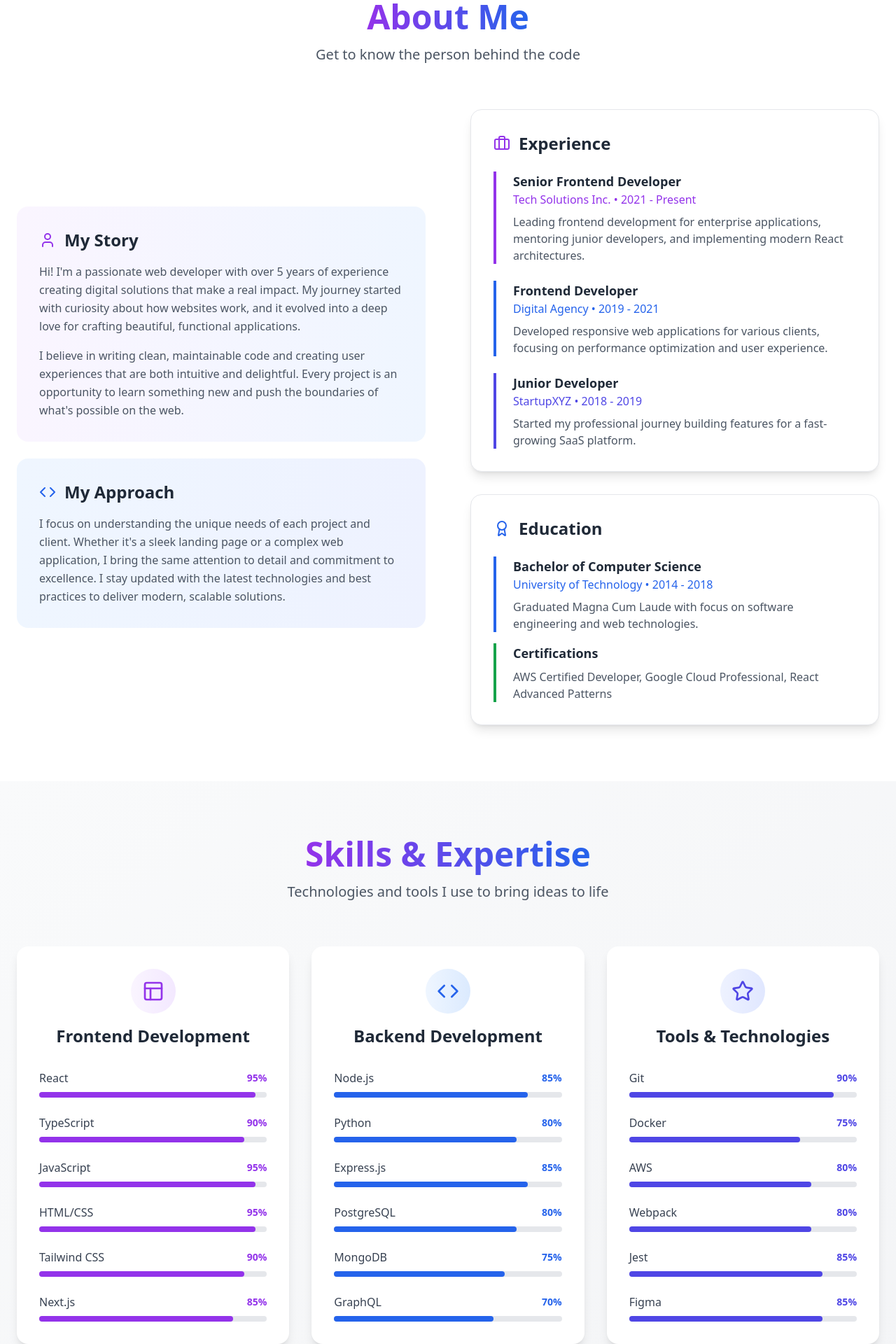
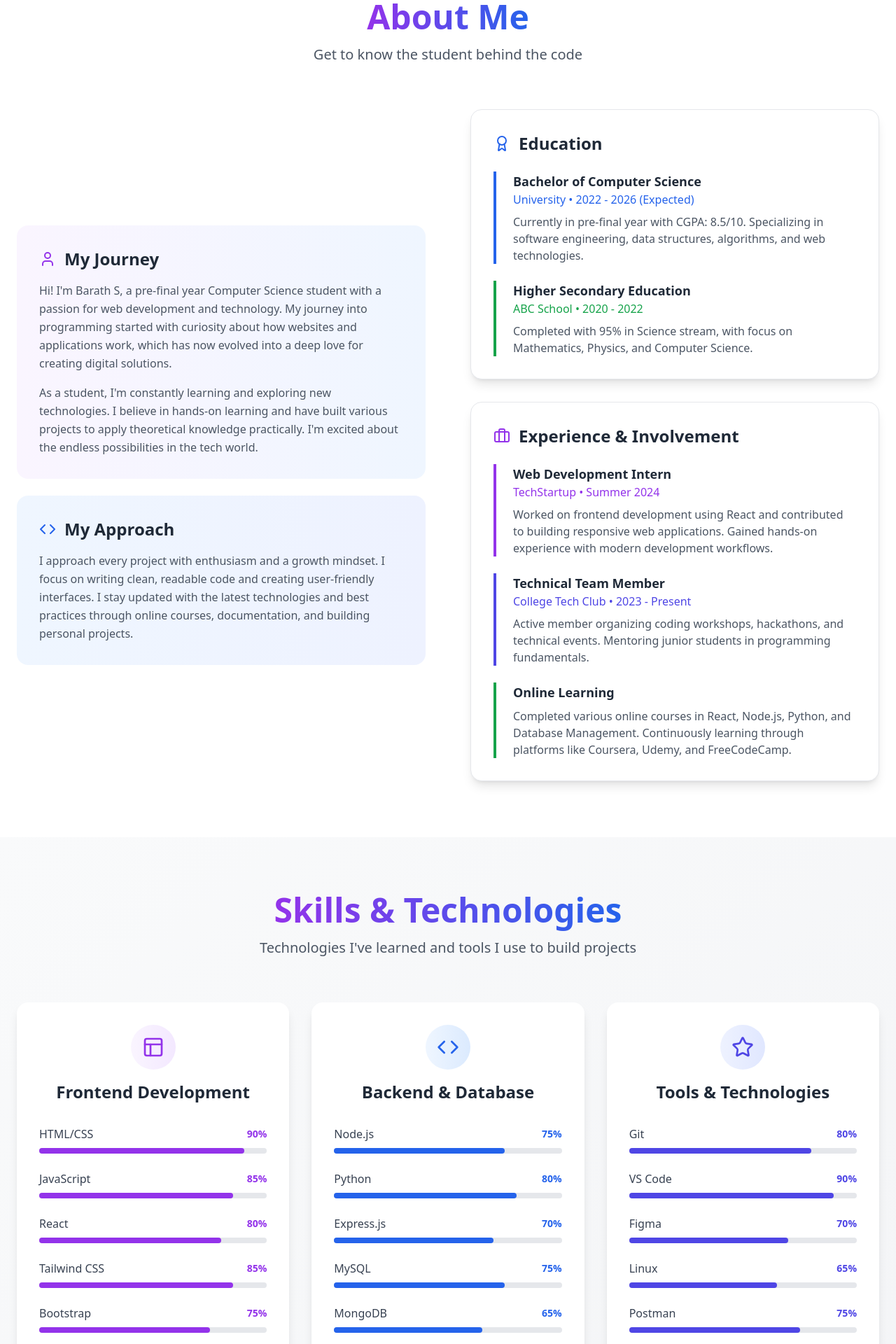
Before and after one commit to barath-03-05-2006/PRODIGY_WD_05, a React (Vite) app: page / in a window 1280 px wide. Shown: the part 880-2800 px from the top of the page at 70% size. Built offline with nearby package versions, Linux system fonts and the light colour scheme.

Commit message:
Customize portfolio for Barath S
Update content to reflect Barath S's information as a prefinal year college student.

```diff
--- a/src/components/About.tsx
+++ b/src/components/About.tsx
@@ -12,7 +12,7 @@ const About = () => {
             </span>
           </h2>
           <p className="text-xl text-gray-600 max-w-2xl mx-auto">
-            Get to know the person behind the code
+            Get to know the student behind the code
           </p>
         </div>
 
@@ -22,17 +22,18 @@ const About = () => {
             <div className="bg-gradient-to-r from-purple-50 to-blue-50 p-8 rounded-2xl">
               <div className="flex items-center mb-4">
                 <User className="text-purple-600 mr-3" size={24} />
-                <h3 className="text-2xl font-semibold text-gray-800">My Story</h3>
+                <h3 className="text-2xl font-semibold text-gray-800">My Journey</h3>
               </div>
               <p className="text-gray-600 leading-relaxed mb-4">
-                Hi! I'm a passionate web developer with over 5 years of experience creating digital solutions
-                that make a real impact. My journey started with curiosity about how websites work, and it
-                evolved into a deep love for crafting beautiful, functional applications.
+                Hi! I'm Barath S, a pre-final year Computer Science student with a passion for
+                web development and technology. My journey into programming started with curiosity
+                about how websites and applications work, which has now evolved into a deep love
+                for creating digital solutions.
               </p>
               <p className="text-gray-600 leading-relaxed">
-                I believe in writing clean, maintainable code and creating user experiences that are both
-                intuitive and delightful. Every project is an opportunity to learn something new and push
-                the boundaries of what's possible on the web.
+                As a student, I'm constantly learning and exploring new technologies. I believe in
+                hands-on learning and have built various projects to apply theoretical knowledge
+                practically. I'm excited about the endless possibilities in the tech world.
               </p>
             </div>
 
@@ -42,67 +43,70 @@ const About = () => {
                 <h3 className="text-2xl font-semibold text-gray-800">My Approach</h3>
               </div>
               <p className="text-gray-600 leading-relaxed">
-                I focus on understanding the unique needs of each project and client. Whether it's a
-                sleek landing page or a complex web application, I bring the same attention to detail
-                and commitment to excellence. I stay updated with the latest technologies and best
-                practices to deliver modern, scalable solutions.
+                I approach every project with enthusiasm and a growth mindset. I focus on writing
+                clean, readable code and creating user-friendly interfaces. I stay updated with
+                the latest technologies and best practices through online courses, documentation,
+                and building personal projects.
               </p>
             </div>
           </div>
 
           {/* Experience & Education */}
           <div className="space-y-8">
-            {/* Experience */}
-            <div className="bg-white border border-gray-200 rounded-2xl p-8 shadow-lg hover:shadow-xl transition-shadow duration-300">
-              <div className="flex items-center mb-6">
-                <Briefcase className="text-purple-600 mr-3" size={24} />
-                <h3 className="text-2xl font-semibold text-gray-800">Experience</h3>
-              </div>
-              <div className="space-y-6">
-                <div className="border-l-4 border-purple-600 pl-6">
-                  <h4 className="text-lg font-semibold text-gray-800">Senior Frontend Developer</h4>
-                  <p className="text-purple-600 font-medium">Tech Solutions Inc. • 2021 - Present</p>
-                  <p className="text-gray-600 mt-2">
-                    Leading frontend development for enterprise applications, mentoring junior developers,
-                    and implementing modern React architectures.
-                  </p>
-                </div>
-                <div className="border-l-4 border-blue-600 pl-6">
-                  <h4 className="text-lg font-semibold text-gray-800">Frontend Developer</h4>
-                  <p className="text-blue-600 font-medium">Digital Agency • 2019 - 2021</p>
-                  <p className="text-gray-600 mt-2">
-                    Developed responsive web applications for various clients, focusing on performance
-                    optimization and user experience.
-                  </p>
-                </div>
-                <div className="border-l-4 border-indigo-600 pl-6">
-                  <h4 className="text-lg font-semibold text-gray-800">Junior Developer</h4>
-                  <p className="text-indigo-600 font-medium">StartupXYZ • 2018 - 2019</p>
-                  <p className="text-gray-600 mt-2">
-                    Started my professional journey building features for a fast-growing SaaS platform.
-                  </p>
-                </div>
-              </div>
-            </div>
-
             {/* Education */}
             <div className="bg-white border border-gray-200 rounded-2xl p-8 shadow-lg hover:shadow-xl transition-shadow duration-300">
               <div className="flex items-center mb-6">
                 <Award className="text-blue-600 mr-3" size={24} />
                 <h3 className="text-2xl font-semibold text-gray-800">Education</h3>
               </div>
-              <div className="space-y-4">
+              <div className="space-y-6">
                 <div className="border-l-4 border-blue-600 pl-6">
                   <h4 className="text-lg font-semibold text-gray-800">Bachelor of Computer Science</h4>
-                  <p className="text-blue-600 font-medium">University of Technology • 2014 - 2018</p>
+                  <p className="text-blue-600 font-medium">University • 2022 - 2026 (Expected)</p>
                   <p className="text-gray-600 mt-2">
-                    Graduated Magna Cum Laude with focus on software engineering and web technologies.
+                    Currently in pre-final year with CGPA: 8.5/10. Specializing in software
+                    engineering, data structures, algorithms, and web technologies.
                   </p>
                 </div>
                 <div className="border-l-4 border-green-600 pl-6">
-                  <h4 className="text-lg font-semibold text-gray-800">Certifications</h4>
+                  <h4 className="text-lg font-semibold text-gray-800">Higher Secondary Education</h4>
+                  <p className="text-green-600 font-medium">ABC School • 2020 - 2022</p>
                   <p className="text-gray-600 mt-2">
-                    AWS Certified Developer, Google Cloud Professional, React Advanced Patterns
+                    Completed with 95% in Science stream, with focus on Mathematics,
+                    Physics, and Computer Science.
+                  </p>
+                </div>
+              </div>
+            </div>
+
+            {/* Experience & Projects */}
+            <div className="bg-white border border-gray-200 rounded-2xl p-8 shadow-lg hover:shadow-xl transition-shadow duration-300">
+              <div className="flex items-center mb-6">
+                <Briefcase className="text-purple-600 mr-3" size={24} />
+                <h3 className="text-2xl font-semibold text-gray-800">Experience & Involvement</h3>
+              </div>
+              <div className="space-y-6">
+                <div className="border-l-4 border-purple-600 pl-6">
+                  <h4 className="text-lg font-semibold text-gray-800">Web Development Intern</h4>
+                  <p className="text-purple-600 font-medium">TechStartup • Summer 2024</p>
+                  <p className="text-gray-600 mt-2">
+                    Worked on frontend development using React and contributed to building
+                    responsive web applications. Gained hands-on experience with modern development workflows.
+                  </p>
+                </div>
+                <div className="border-l-4 border-indigo-600 pl-6">
+                  <h4 className="text-lg font-semibold text-gray-800">Technical Team Member</h4>
+                  <p className="text-indigo-600 font-medium">College Tech Club • 2023 - Present</p>
+                  <p className="text-gray-600 mt-2">
+                    Active member organizing coding workshops, hackathons, and technical events.
+                    Mentoring junior students in programming fundamentals.
+                  </p>
+                </div>
+                <div className="border-l-4 border-green-600 pl-6">
+                  <h4 className="text-lg font-semibold text-gray-800">Online Learning</h4>
+                  <p className="text-gray-600 mt-2">
+                    Completed various online courses in React, Node.js, Python, and Database Management.
+                    Continuously learning through platforms like Coursera, Udemy, and FreeCodeCamp.
                   </p>
                 </div>
               </div>
--- a/src/components/Projects.tsx
+++ b/src/components/Projects.tsx
@@ -1,63 +1,64 @@
+
 import { Star, Code, Link } from 'lucide-react';
 
 const Projects = () => {
   const projects = [
     {
       id: 1,
-      title: "E-Commerce Platform",
-      description: "A full-stack e-commerce solution with React, Node.js, and Stripe integration. Features include user authentication, product catalog, shopping cart, and payment processing.",
-      image: "https://images.unsplash.com/photo-1486312338219-ce68d2c6f44d?ixlib=rb-4.0.3&ixid=M3wxMjA3fDB8MHxwaG90by1wYWdlfHx8fGVufDB8fHx8fA%3D%3D&auto=format&fit=crop&w=1200&q=80",
-      technologies: ["React", "Node.js", "Express", "MongoDB", "Stripe"],
+      title: "College Management System",
+      description: "A comprehensive web application for managing student records, course enrollment, and academic progress. Built with React frontend and Node.js backend with database integration.",
+      image: "https://images.unsplash.com/photo-1434030216411-0b793f4b4173?ixlib=rb-4.0.3&ixid=M3wxMjA3fDB8MHxwaG90by1wYWdlfHx8fGVufDB8fHx8fA%3D%3D&auto=format&fit=crop&w=1200&q=80",
+      technologies: ["React", "Node.js", "Express", "MySQL", "Bootstrap"],
       liveUrl: "#",
       githubUrl: "#",
       featured: true
     },
     {
       id: 2,
-      title: "Task Management App",
-      description: "A collaborative task management application with real-time updates, drag-and-drop functionality, and team collaboration features.",
-      image: "https://images.unsplash.com/photo-1461749280684-dccba630e2f6?ixlib=rb-4.0.3&ixid=M3wxMjA3fDB8MHxwaG90by1wYWdlfHx8fGVufDB8fHx8fA%3D%3D&auto=format&fit=crop&w=1200&q=80",
-      technologies: ["React", "TypeScript", "Firebase", "Tailwind"],
+      title: "Personal Finance Tracker",
+      description: "A responsive web app to track personal expenses, income, and savings goals. Features interactive charts and budget planning with local storage for data persistence.",
+      image: "https://images.unsplash.com/photo-1554224155-6726b3ff858f?ixlib=rb-4.0.3&ixid=M3wxMjA3fDB8MHxwaG90by1wYWdlfHx8fGVufDB8fHx8fA%3D%3D&auto=format&fit=crop&w=1200&q=80",
+      technologies: ["JavaScript", "Chart.js", "CSS3", "Local Storage"],
       liveUrl: "#",
       githubUrl: "#",
       featured: true
     },
     {
       id: 3,
-      title: "Weather Dashboard",
-      description: "A responsive weather application with location-based forecasts, interactive maps, and detailed weather analytics.",
-      image: "https://images.unsplash.com/photo-1500673922987-e212871fec22?ixlib=rb-4.0.3&ixid=M3wxMjA3fDB8MHxwaG90by1wYWdlfHx8fGVufDB8fHx8fA%3D%3D&auto=format&fit=crop&w=1200&q=80",
-      technologies: ["Vue.js", "Chart.js", "OpenWeather API"],
+      title: "Study Planner App",
+      description: "A productivity app designed for students to plan study schedules, track progress, and manage assignments with deadline reminders.",
+      image: "https://images.unsplash.com/photo-1484480974693-6ca0a78fb36b?ixlib=rb-4.0.3&ixid=M3wxMjA3fDB8MHxwaG90by1wYWdlfHx8fGVufDB8fHx8fA%3D%3D&auto=format&fit=crop&w=1200&q=80",
+      technologies: ["React", "Firebase", "Tailwind CSS"],
       liveUrl: "#",
       githubUrl: "#",
       featured: false
     },
     {
       id: 4,
-      title: "Portfolio Website",
-      description: "A modern, responsive portfolio website built with React and Tailwind CSS, featuring smooth animations and optimized performance.",
-      image: "https://images.unsplash.com/photo-1488590528505-98d2b5aba04b?ixlib=rb-4.0.3&ixid=M3wxMjA3fDB8MHxwaG90by1wYWdlfHx8fGVufDB8fHx8fA%3D%3D&auto=format&fit=crop&w=1200&q=80",
-      technologies: ["React", "Tailwind CSS", "Framer Motion"],
+      title: "Recipe Finder Website",
+      description: "A recipe discovery platform where users can search for recipes by ingredients, save favorites, and explore different cuisines using external API integration.",
+      image: "https://images.unsplash.com/photo-1466637574441-749b8f19452f?ixlib=rb-4.0.3&ixid=M3wxMjA3fDB8MHxwaG90by1wYWdlfHx8fGVufDB8fHx8fA%3D%3D&auto=format&fit=crop&w=1200&q=80",
+      technologies: ["HTML", "CSS", "JavaScript", "Recipe API"],
       liveUrl: "#",
       githubUrl: "#",
       featured: false
     },
     {
       id: 5,
-      title: "Blog Platform",
-      description: "A full-featured blog platform with content management, user authentication, comments system, and SEO optimization.",
-      image: "https://images.unsplash.com/photo-1581091226825-a6a2a5aee158?ixlib=rb-4.0.3&ixid=M3wxMjA3fDB8MHxwaG90by1wYWdlfHx8fA%3D%3D&auto=format&fit=crop&w=1200&q=80",
-      technologies: ["Next.js", "Prisma", "PostgreSQL", "NextAuth"],
+      title: "Campus Event Portal",
+      description: "A platform for college students to discover, register for, and manage campus events. Features event calendar, registration system, and notification alerts.",
+      image: "https://images.unsplash.com/photo-1511632765486-a01980e01a18?ixlib=rb-4.0.3&ixid=M3wxMjA3fDB8MHxwaG90by1wYWdlfHx8fGVufDB8fHx8fA%3D%3D&auto=format&fit=crop&w=1200&q=80",
+      technologies: ["React", "Node.js", "MongoDB", "Express"],
       liveUrl: "#",
       githubUrl: "#",
       featured: false
     },
     {
       id: 6,
-      title: "Analytics Dashboard",
-      description: "A comprehensive analytics dashboard with real-time data visualization, custom reports, and interactive charts.",
-      image: "https://images.unsplash.com/photo-1649972904349-6e44c42644a7?ixlib=rb-4.0.3&ixid=M3wxMjA3fDB8MHxwaG90by1wYWdlfHx8fGVufDB8fHx8fA%3D%3D&auto=format&fit=crop&w=1200&q=80",
-      technologies: ["React", "D3.js", "Python", "FastAPI"],
+      title: "Online Quiz Platform",
+      description: "An interactive quiz application with timer functionality, score tracking, and multiple question types. Built as a learning project for JavaScript fundamentals.",
+      image: "https://images.unsplash.com/photo-1606106237225-7fbe8ba8f14a?ixlib=rb-4.0.3&ixid=M3wxMjA3fDB8MHxwaG90by1wYWdlfHx8fGVufDB8fHx8fA%3D%3D&auto=format&fit=crop&w=1200&q=80",
+      technologies: ["JavaScript", "HTML5", "CSS3", "JSON"],
       liveUrl: "#",
       githubUrl: "#",
       featured: false
@@ -73,11 +74,11 @@ const Projects = () => {
         <div className="text-center mb-16">
           <h2 className="text-4xl md:text-5xl font-bold mb-4">
             <span className="bg-gradient-to-r from-purple-600 to-blue-600 bg-clip-text text-transparent">
-              Featured Projects
+              My Projects
             </span>
           </h2>
           <p className="text-xl text-gray-600 max-w-2xl mx-auto">
-            A showcase of my recent work and personal projects
+            A collection of projects I've built during my learning journey
           </p>
         </div>
 
@@ -200,10 +201,10 @@ const Projects = () => {
         {/* View More Projects */}
         <div className="text-center">
           <a
-            href="#"
+            href="https://github.com/baraths"
             className="inline-flex items-center px-8 py-3 bg-gradient-to-r from-purple-600 to-blue-600 text-white rounded-full font-semibold hover:shadow-lg transition-all duration-200"
           >
-            View All Projects
+            View All Projects on GitHub
           </a>
         </div>
       </div>
--- a/src/components/Skills.tsx
+++ b/src/components/Skills.tsx
@@ -8,25 +8,25 @@ const Skills = () => {
       icon: Layout,
       color: "purple",
       skills: [
-        { name: "React", level: 95 },
-        { name: "TypeScript", level: 90 },
-        { name: "JavaScript", level: 95 },
-        { name: "HTML/CSS", level: 95 },
-        { name: "Tailwind CSS", level: 90 },
-        { name: "Next.js", level: 85 }
+        { name: "HTML/CSS", level: 90 },
+        { name: "JavaScript", level: 85 },
+        { name: "React", level: 80 },
+        { name: "Tailwind CSS", level: 85 },
+        { name: "Bootstrap", level: 75 },
+        { name: "TypeScript", level: 70 }
       ]
     },
     {
-      title: "Backend Development",
+      title: "Backend & Database",
       icon: Code,
       color: "blue",
       skills: [
-        { name: "Node.js", level: 85 },
+        { name: "Node.js", level: 75 },
         { name: "Python", level: 80 },
-        { name: "Express.js", level: 85 },
-        { name: "PostgreSQL", level: 80 },
-        { name: "MongoDB", level: 75 },
-        { name: "GraphQL", level: 70 }
+        { name: "Express.js", level: 70 },
+        { name: "MySQL", level: 75 },
+        { name: "MongoDB", level: 65 },
+        { name: "RESTful APIs", level: 70 }
       ]
     },
     {
@@ -34,12 +34,12 @@ const Skills = () => {
       icon: Star,
       color: "indigo",
       skills: [
-        { name: "Git", level: 90 },
-        { name: "Docker", level: 75 },
-        { name: "AWS", level: 80 },
-        { name: "Webpack", level: 80 },
-        { name: "Jest", level: 85 },
-        { name: "Figma", level: 85 }
+        { name: "Git", level: 80 },
+        { name: "VS Code", level: 90 },
+        { name: "Figma", level: 70 },
+        { name: "Linux", level: 65 },
+        { name: "Postman", level: 75 },
+        { name: "Firebase", level: 60 }
       ]
     }
   ];
@@ -74,11 +74,11 @@ const Skills = () => {
         <div className="text-center mb-16">
           <h2 className="text-4xl md:text-5xl font-bold mb-4">
             <span className="bg-gradient-to-r from-purple-600 to-blue-600 bg-clip-text text-transparent">
-              Skills & Expertise
+              Skills & Technologies
             </span>
           </h2>
           <p className="text-xl text-gray-600 max-w-2xl mx-auto">
-            Technologies and tools I use to bring ideas to life
+            Technologies I've learned and tools I use to build projects
           </p>
         </div>
 
@@ -124,11 +124,11 @@ const Skills = () => {
 
         {/* Additional Skills */}
         <div className="mt-16 text-center">
-          <h3 className="text-2xl font-semibold text-gray-800 mb-8">Other Technologies</h3>
+          <h3 className="text-2xl font-semibold text-gray-800 mb-8">Currently Learning</h3>
           <div className="flex flex-wrap justify-center gap-3">
             {[
-              'Redux', 'Sass', 'Vue.js', 'Firebase', 'Kubernetes', 'Jenkins',
-              'Prisma', 'Supabase', 'Vercel', 'Netlify', 'Stripe', 'Socket.io'
+              'Redux', 'Next.js', 'GraphQL', 'Docker', 'AWS', 'Jest',
+              'Vue.js', 'Django', 'PostgreSQL', 'Flutter', 'Machine Learning', 'Data Structures'
             ].map((tech, index) => (
               <span
                 key={index}
```
Also changed, not shown: src/components/Contact.tsx (+14 -14 lines), src/components/Hero.tsx (+11 -11 lines).
